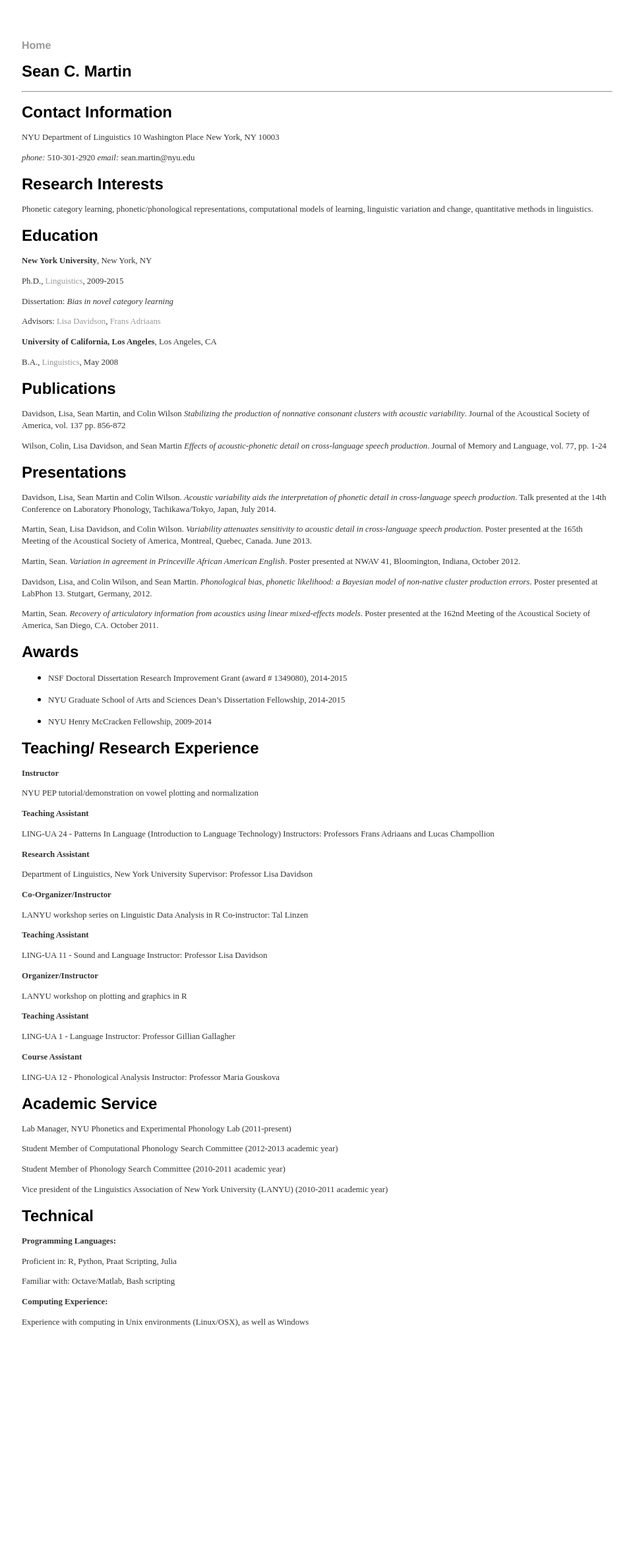
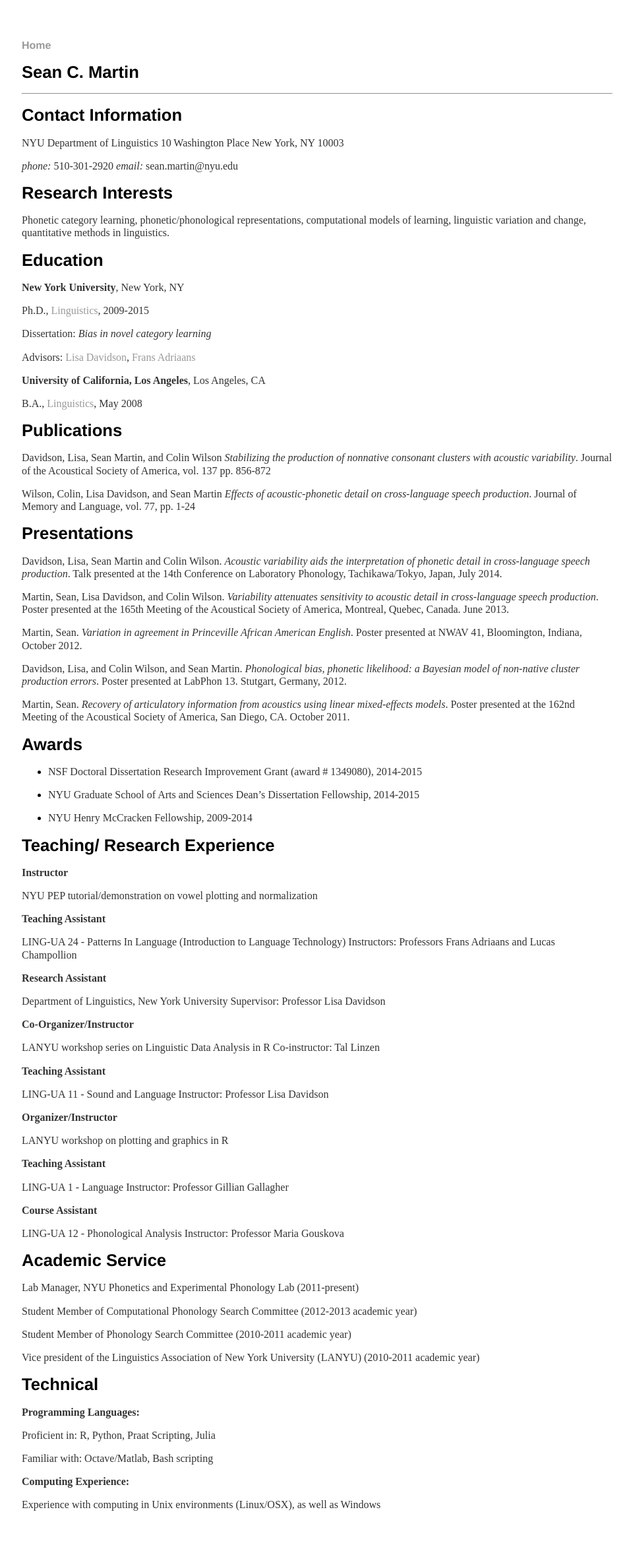
Before and after one commit to phasedchirp/phasedchirp.github.io, a Jekyll site: the page built from cv/index.md, in a window 1280 px wide. Shown: the whole page at 66% size, without its empty margins (159-1119 px from the left). Built offline with Jekyll 4.4.1, drawn with Linux system fonts in a browser that asks for light colours; before the commit the page ends 2074 px from its top, so only the background shows below that.

Commit message:
Update cv.css

```diff
--- a/css/cv.css
+++ b/css/cv.css
@@ -20,12 +20,12 @@
     text-decoration: underline;
 }
 h1 {
-    font-size: 1.5em;
+    font-size: 1.6em;
     font-family:'Helvetica', 'Arial', 'Sans-Serif';
 }
 p {
-    font-size: 0.8em;
-    line-height: 1.4em;
+    font-size: 1em;
+    line-height: 1.2em;
     color: #333;
 }
 footer {
```
